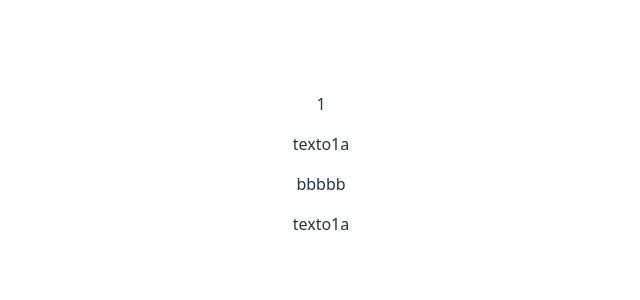
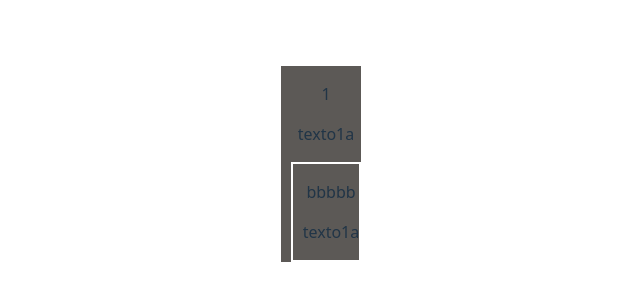
Before and after one commit to notridani/fichario-rpg, a React (Vite) app: page / in a window 1280 px wide. Shown: the part 236-536 px from the top of the page, without its empty margins (319-959 px from the left). Built offline with nearby package versions, Linux system fonts and the light colour scheme.

Commit message:
Update Ficha.css

```diff
--- a/src/paginas/Ficha.css
+++ b/src/paginas/Ficha.css
@@ -0,0 +1,5 @@
+.divisoria{
+    background-color: rgb(92, 89, 86);
+    padding-left: 10px;
+    border: white 2px solid;
+}
```
